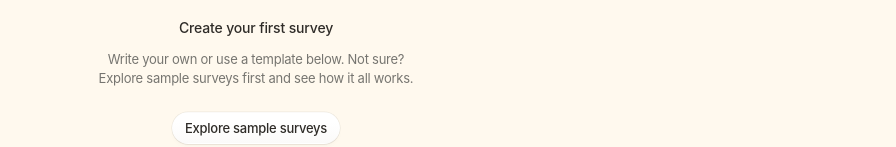
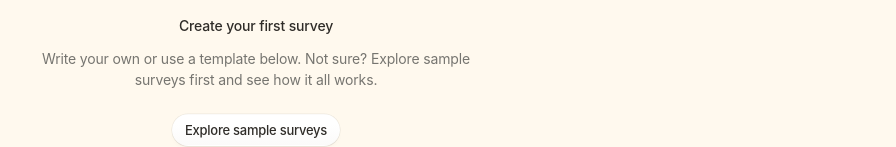
Before and after one commit to Chrissoman/kodo-mate-prototype, a plain HTML site: page index.html in a window 1280 px wide. Shown: the part 386-533 px from the top of the page, without its empty margins (384-1280 px from the left). Drawn offline with Linux system fonts and the light colour scheme.

Commit message:
Empty-state description at 14/21, pretty wrapping
Co-Authored-By: Claude Opus 5.5 <noreply@anthropic.com>

```diff
--- a/index.html
+++ b/index.html
@@ -110,11 +110,11 @@
 			.empty p {
 				margin: 0;
 				max-width: 448px;
-				font-size: 13px;
-				line-height: 19px;
-				letter-spacing: -0.25px;
+				font-size: 14px;
+				line-height: 21px;
+				letter-spacing: -0.15px;
 				color: #767570;
-				text-wrap: balance;
+				text-wrap: pretty;
 			}
 			.cta {
 				margin-top: 12px;
```
